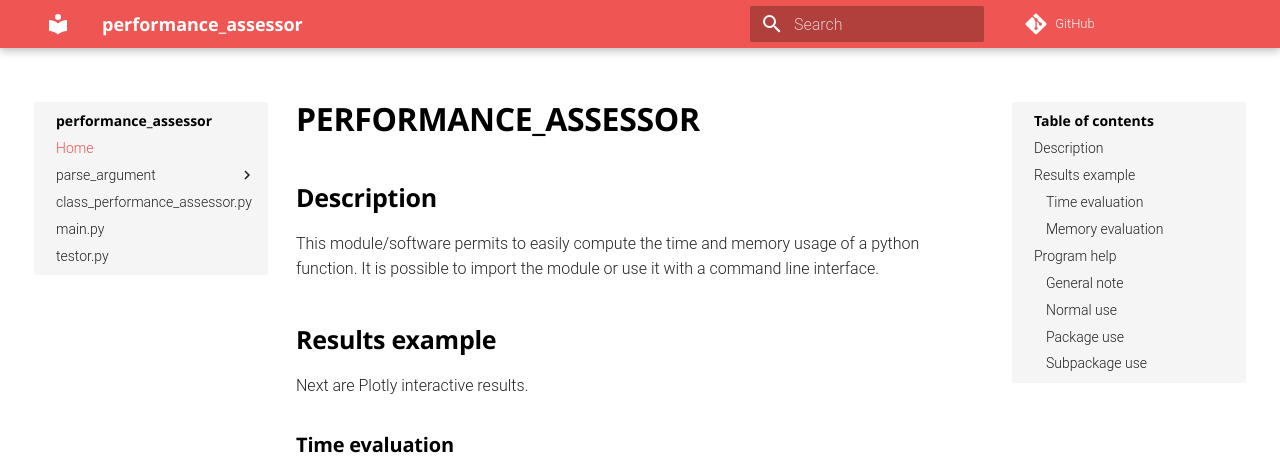
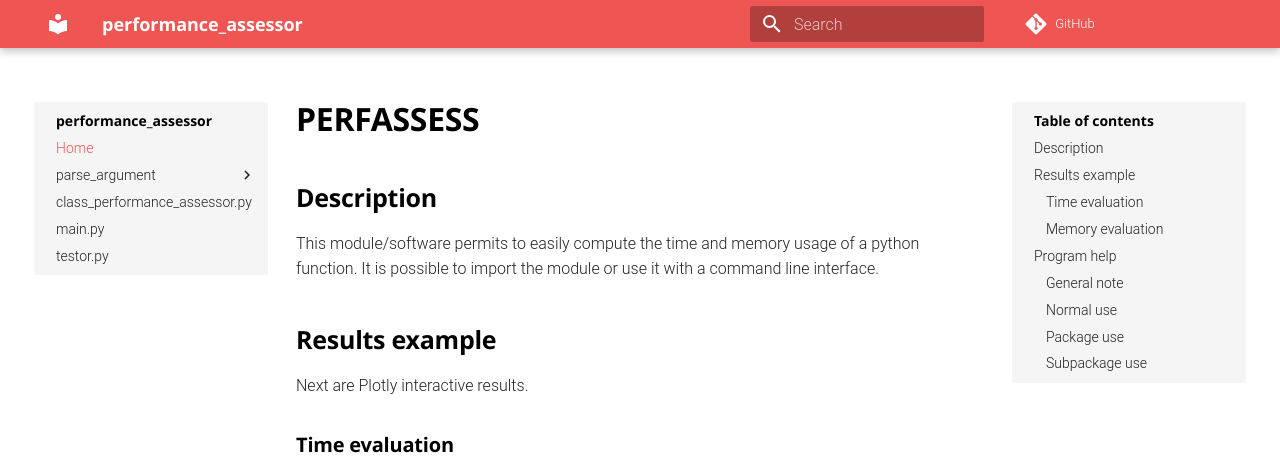
Before and after one commit to FilouPlains/perfassess, an MkDocs documentation site: the page built from docs/index.md, in a window 1280 px wide and 900 px high, cut to the strip 0-472 px from the top of the window. Built offline with MkDocs 1.6.1 and Material for MkDocs 9.7.7, drawn with Linux system fonts in a browser that asks for light colours; some web fonts are replaced; comment, search, counter and statistics services are not loaded.

Commit message:
Renamming the module.

```diff
--- a/docs/index.md
+++ b/docs/index.md
@@ -1,4 +1,4 @@
-# PERFORMANCE_ASSESSOR
+# PERFASSESS
 
 ## Description
 
--- a/setup.py
+++ b/setup.py
@@ -7,7 +7,7 @@ if __name__ == "__main__":
         long_description = file.read()
 
     setup(
-        name="performance_assessor",
+        name="perfassess",
         version="0.0.1",
         description=("Access the performance of a given function and create"
                      "plot."),
@@ -15,7 +15,7 @@ if __name__ == "__main__":
         packages=find_packages(where="src"),
         long_description=long_description,
         long_description_content_type="text/markdown",
-        url="https://github.com/FilouPlains/performance_assessor",
+        url="https://github.com/FilouPlains/perfassess",
         author="FilouPlains",
         author_email="lucas.rouaud@gmail.com",
         license="MIT",
```
Also changed, not shown: README.md (+1 -1 lines), 2 other files.
